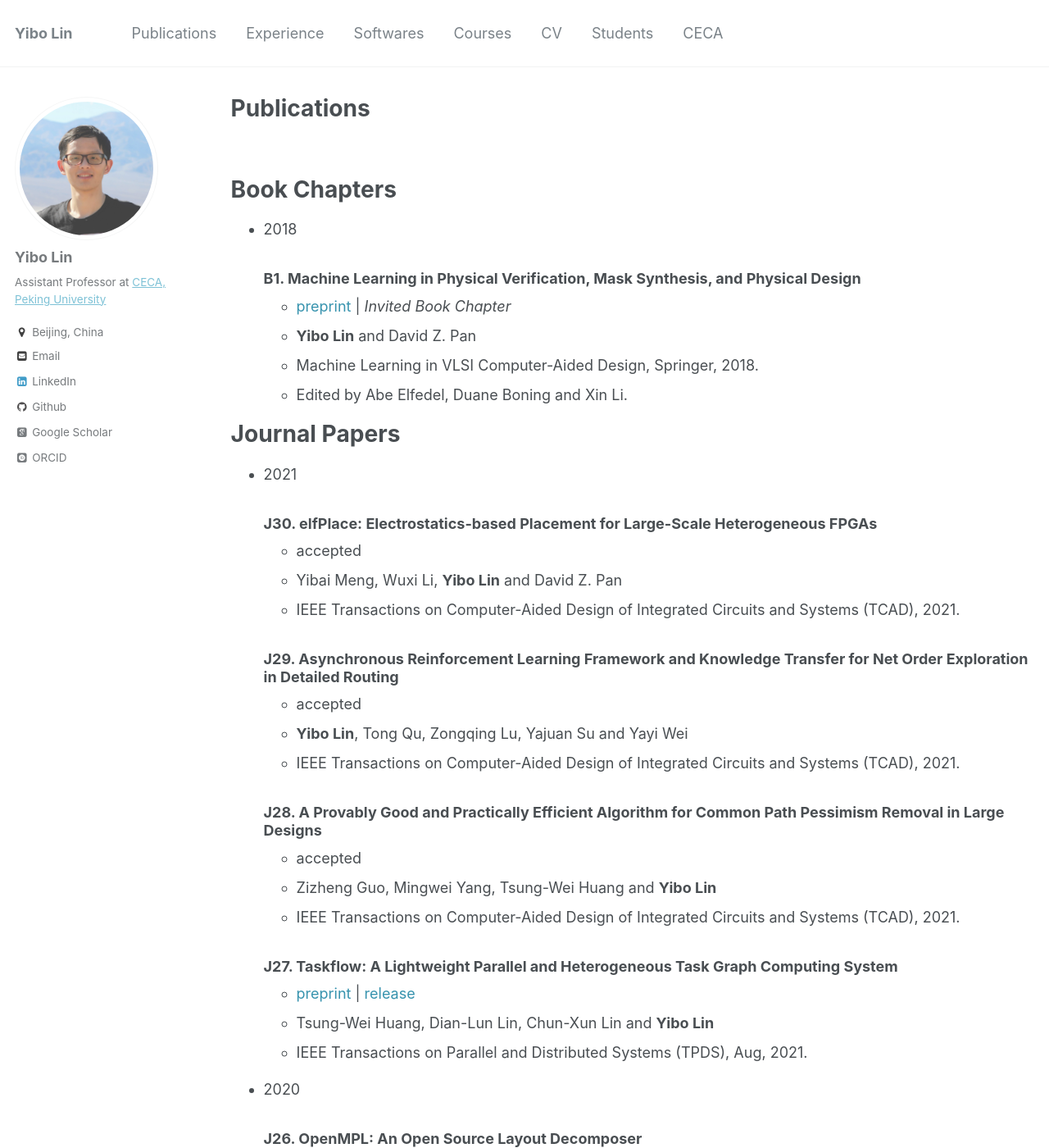
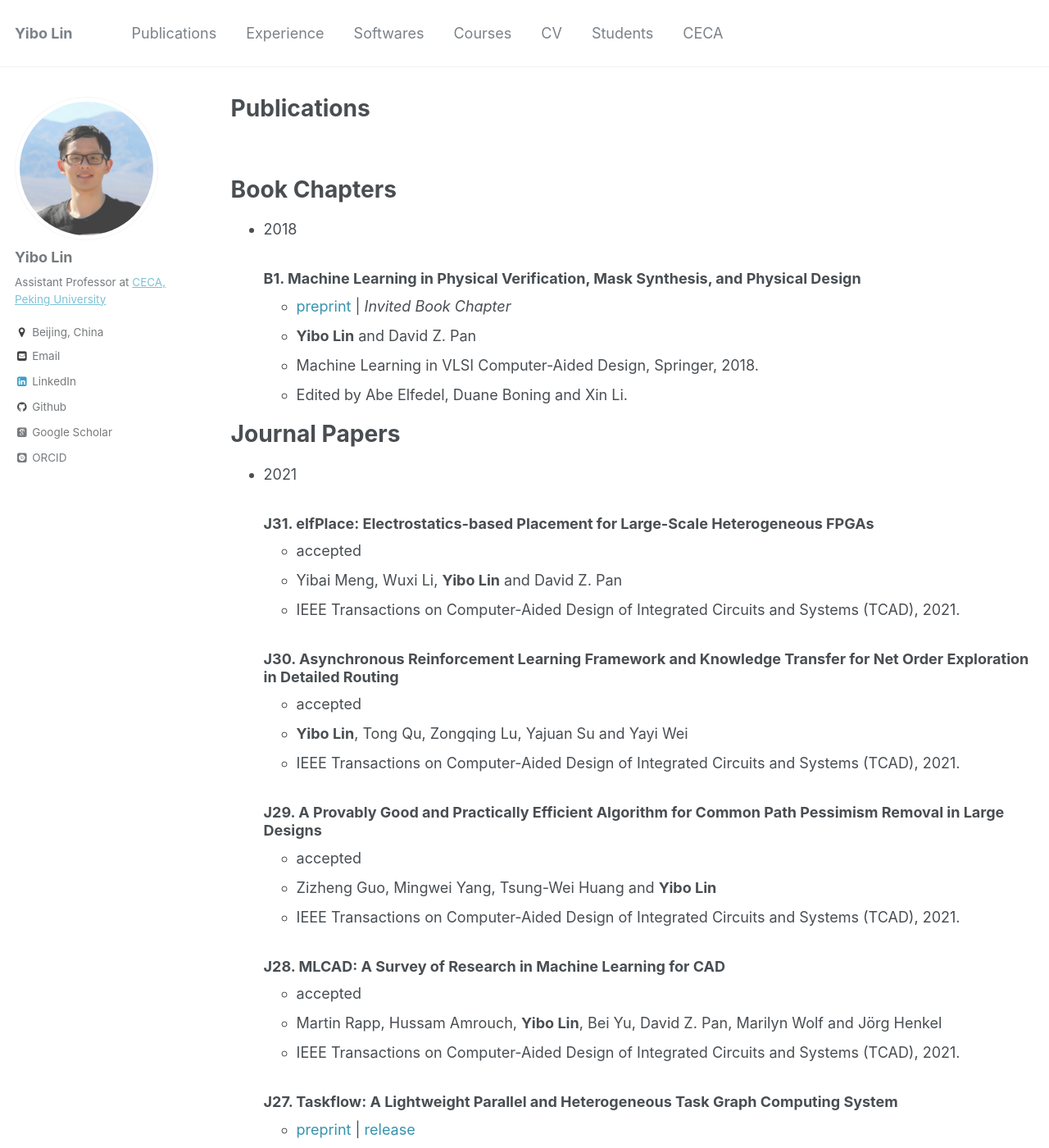
Before and after one commit to limbo018/limbo018.github.io, a Jekyll site: the page built from _pages/publications.md, in a window 1280 px wide and 1400 px high. Shown: the whole window at 82% size. Built offline with Jekyll 4.4.1, drawn with Linux system fonts in a browser that asks for light colours; some web fonts are replaced.

Commit message:
add zz's src

```diff
--- a/_pages/publications.md
+++ b/_pages/publications.md
@@ -30,19 +30,24 @@ Journal Papers
 
 * 2021
 
-  ### J30. [elfPlace: Electrostatics-based Placement for Large-Scale Heterogeneous FPGAs](https://doi.org/10.1109/TCAD.2021.3053191)
+  ### J31. [elfPlace: Electrostatics-based Placement for Large-Scale Heterogeneous FPGAs](https://doi.org/10.1109/TCAD.2021.3053191)
      * accepted
      * Yibai Meng, Wuxi Li, **Yibo Lin** and David Z. Pan
      * IEEE Transactions on Computer-Aided Design of Integrated Circuits and Systems (TCAD), 2021.
 
-  ### J29. [Asynchronous Reinforcement Learning Framework and Knowledge Transfer for Net Order Exploration in Detailed Routing](https://doi.org/10.1109/TCAD.2021.3117505)
+  ### J30. [Asynchronous Reinforcement Learning Framework and Knowledge Transfer for Net Order Exploration in Detailed Routing](https://doi.org/10.1109/TCAD.2021.3117505)
      * accepted
      * **Yibo Lin**, Tong Qu, Zongqing Lu, Yajuan Su and Yayi Wei
      * IEEE Transactions on Computer-Aided Design of Integrated Circuits and Systems (TCAD), 2021.
 
-  ### J28. [A Provably Good and Practically Efficient Algorithm for Common Path Pessimism Removal in Large Designs](https://doi.org/10.1109/TCAD.2021.3124758)
+  ### J29. [A Provably Good and Practically Efficient Algorithm for Common Path Pessimism Removal in Large Designs](https://doi.org/10.1109/TCAD.2021.3124758)
      * accepted
      * Zizheng Guo, Mingwei Yang, Tsung-Wei Huang and **Yibo Lin**
+     * IEEE Transactions on Computer-Aided Design of Integrated Circuits and Systems (TCAD), 2021.
+
+  ### J28. [MLCAD: A Survey of Research in Machine Learning for CAD](https://doi.org/10.1109/TCAD.2021.3124762)
+     * accepted
+     * Martin Rapp, Hussam Amrouch, **Yibo Lin**, Bei Yu, David Z. Pan, Marilyn Wolf and Jörg Henkel
      * IEEE Transactions on Computer-Aided Design of Integrated Circuits and Systems (TCAD), 2021.
 
   ### J27. [Taskflow: A Lightweight Parallel and Heterogeneous Task Graph Computing System](https://doi.org/10.1109/TPDS.2021.3104255)
```
Also changed, not shown: _includes/publications_cv.md (+5 -3 lines), _pages/about.md (+2 -0 lines), ref/publications.bib (+13 -0 lines), 4 other files.
